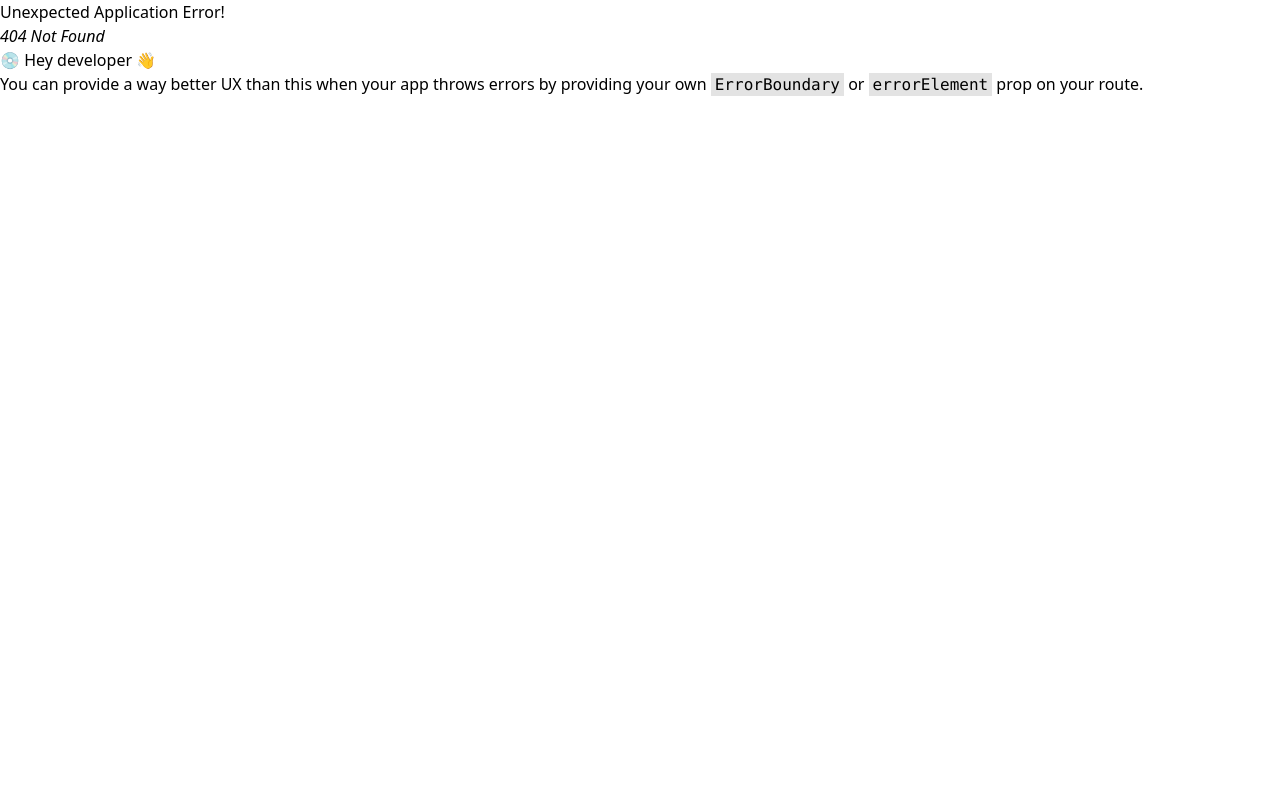
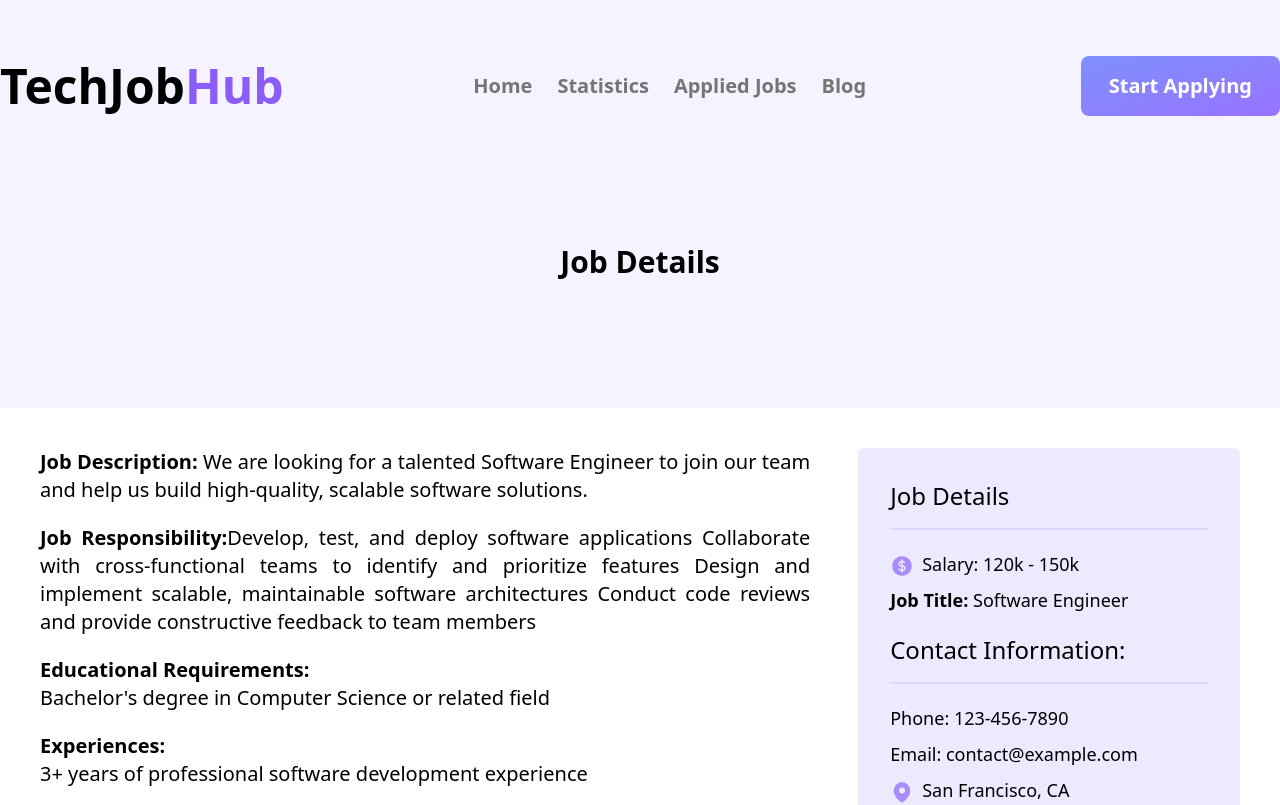
Before and after one commit to mosabbir-duet/TechJobHub-PH_Hero_Assignment_9, a React (Vite) app: page /featureJob/1 in a window 1280 px wide. Before the commit this address had no page. Shown: the top 805 px of the page. Built offline with nearby package versions, Linux system fonts and the light colour scheme.

Commit message:
Added job details paged using dynamic route

```diff
--- a/src/components/FeatureJob.jsx
+++ b/src/components/FeatureJob.jsx
@@ -1,5 +1,6 @@
 import { CurrencyDollarIcon, MapPinIcon } from "@heroicons/react/24/solid";
 import React from "react";
+import { Link } from "react-router-dom";
 const FeatureJob = ({ job }) => {
   const {
     companyLogo,
@@ -11,7 +12,7 @@ const FeatureJob = ({ job }) => {
     location,
     remoteOnsite,
   } = job;
-  console.log(fulltimePartTime);
+
   return (
     <div className="job-info">
       <img src={companyLogo} alt="" />
@@ -33,7 +34,9 @@ const FeatureJob = ({ job }) => {
           Salary:{salary}
         </span>
       </div>
-      <button className="btn-primary my-6">View Details</button>
+      <Link to={`/featureJob/${id}`}>
+        <button className="btn-primary my-6">View Details</button>
+      </Link>
     </div>
   );
 };
--- a/src/components/Home.jsx
+++ b/src/components/Home.jsx
@@ -23,7 +23,7 @@ const Home = () => {
   };
 
   useEffect(() => {
-    fetch("jobCategory.json")
+    fetch("/jobCategory.json")
       .then((res) => res.json())
       .then((data) => setJobCategory(data));
   }, []);
--- /dev/null
+++ b/src/components/JobDetails.jsx
@@ -0,0 +1,91 @@
+import { CurrencyDollarIcon, MapPinIcon } from "@heroicons/react/24/solid";
+import React from "react";
+import { useLoaderData, useParams } from "react-router-dom";
+
+const JobDetails = () => {
+  const params = useParams();
+  const { jobId } = params;
+  const intJobId = parseInt(jobId);
+  const jobs = useLoaderData();
+  const desiredJob = jobs.find((job) => job.id === intJobId);
+  // console.log(typeof jobId, desiredJob);
+
+  const {
+    educationalRequirements,
+    experiences,
+    jobDescription,
+    jobResponsibilities,
+    jobTitle,
+    location,
+    salary,
+  } = desiredJob;
+  // console.log(desiredJob.contactInformation.email);
+  return (
+    <div>
+      <section className="py-32 text-center bg-violet-50 mb-10">
+        <h1 className="text-3xl font-semibold">Job Details</h1>
+      </section>
+      <section>
+        <div className="md: container mx-auto lg:flex gap-12 px-10">
+          <div className="flex-auto lg:w-7/12">
+            <div className="job-details-info">
+              <strong>Job Description:</strong> <span>{jobDescription}</span>
+            </div>
+            <div className="job-details-info">
+              <span>
+                <strong>Job Responsibility:</strong>
+              </span>
+              <span>{jobResponsibilities}</span>
+            </div>
+            <div className="job-details-info">
+              <strong>Educational Requirements: </strong>
+              <p>{educationalRequirements}</p>
+            </div>
+            <div className="job-details-info">
+              <strong>Experiences: </strong>
+              <p>{experiences}</p>
+            </div>
+          </div>
+          <div className=" flex-auto ">
+            <div className="bg-violet-100 rounded-md p-8">
+              <div>
+                <h1 className="text-2xl font-medium pb-4 border-b-2 border-violet-200">
+                  Job Details
+                </h1>
+                <div className="my-5 text-lg">
+                  <span className="mt-4 lg:mt-0 ">
+                    <CurrencyDollarIcon className="w-6 text-violet-400 inline-block mr-2" />
+                    Salary: {salary}
+                  </span>
+                  <h1 className="mt-2 ">
+                    <strong>Job Title:</strong> {jobTitle}
+                  </h1>
+                </div>
+              </div>
+              <div>
+                <h1 className="text-2xl font-medium pb-4 border-b-2 border-violet-200">
+                  Contact Information:
+                </h1>
+                <div className="my-5 text-lg">
+                  <p>Phone: {desiredJob.contactInformation.phone}</p>
+                  <p className="my-2 ">
+                    Email: {desiredJob.contactInformation.email}
+                  </p>
+                  <span className="py-4">
+                    <MapPinIcon className="w-6 text-violet-400 inline-block mr-2 items-center" />
+                    {location}
+                  </span>
+                </div>
+              </div>
+            </div>
+            <div>
+              <button className=" btn-primary  my-5 w-full ">Apply Now</button>
+            </div>
+          </div>
+        </div>
+      </section>
+    </div>
+  );
+};
+
+export default JobDetails;
--- a/src/index.css
+++ b/src/index.css
@@ -36,6 +36,10 @@
 
 .btn-job-type {
   @apply text-violet-500 font-semibold text-xl border-2 px-5 py-2 border-violet-400 rounded-lg mr-5;
+}
+
+.job-details-info {
+  @apply text-xl mb-5 text-justify;
 }
 
 /* :root {
--- a/src/main.jsx
+++ b/src/main.jsx
@@ -3,6 +3,7 @@ import ReactDOM from "react-dom/client";
 import { createBrowserRouter, RouterProvider } from "react-router-dom";
 import Blog from "./components/Blog";
 import Home from "./components/Home";
+import JobDetails from "./components/JobDetails";
 import Main from "./components/layout/Main";
 import "./index.css";
 const router = createBrowserRouter([
@@ -13,9 +14,13 @@ const router = createBrowserRouter([
       {
         path: "/",
         element: <Home></Home>,
-        loader: () => fetch("featuresJob.json"),
+        loader: () => fetch("/featuresJob.json"),
       },
-
+      {
+        path: "/featureJob/:jobId",
+        element: <JobDetails></JobDetails>,
+        loader: () => fetch("/featuresJob.json"),
+      },
       {
         path: "/blog",
         element: <Blog></Blog>,
```
